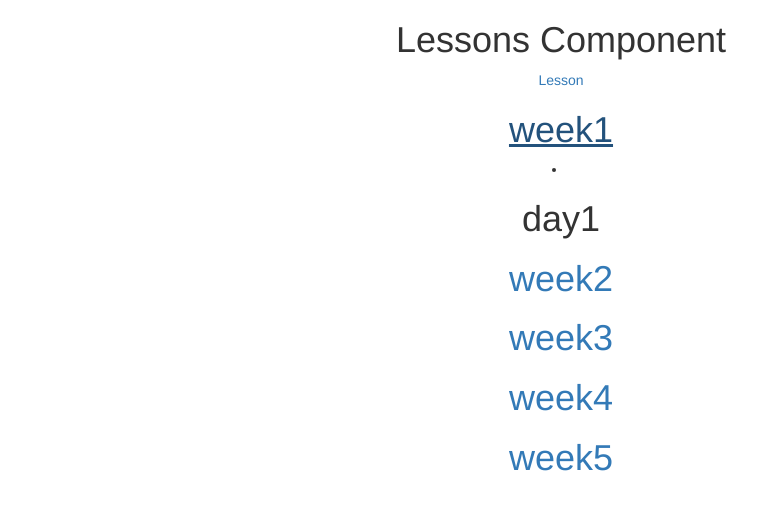
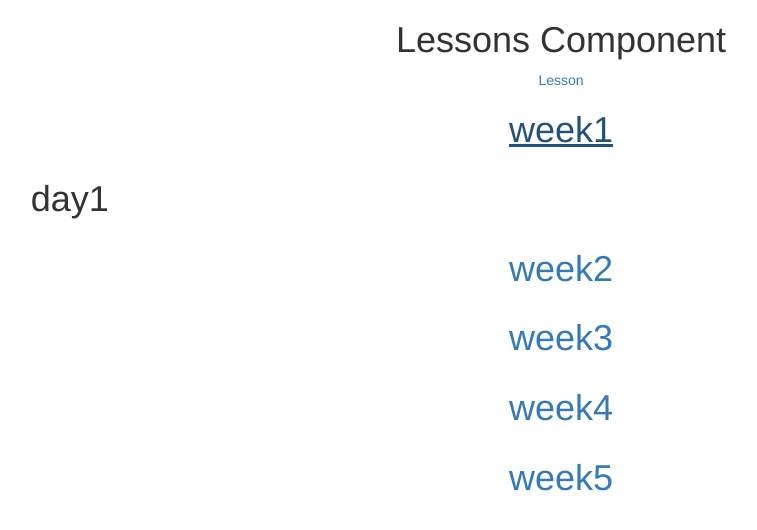
Before and after one commit to shyguy91/lads, a React (Create React App) app: page /lessons in a window 1280 px wide. Both pictures are taken after a click on the link "week1". Shown: the top 530 px of the page, without its empty margins (79-836 px from the left). Built offline with nearby package versions, Linux system fonts and the light colour scheme.

Commit message:
last night

```diff
--- a/src/components/student/lessons/day.js
+++ b/src/components/student/lessons/day.js
@@ -10,19 +10,19 @@ class Day extends Component {
 
     render() {
         // const {description,img,name,tempCelsius} = this.props.city;
-        console.log(this.props.text)
+        // console.log(this.props.text)
         let lesson = this.props.days.map((day, index) =>
             <div key={index}> {day.Topic}  </div>)
 
         return (
-            <div>
-                <li>
-
-                </li>
 
 
-                <h1>{this.props.text}</h1>
-            </div>
+                    <div className="col-xs-3">
+                        <h1>{this.props.day}</h1>
+                        </div>
+
+
+
         )
     }
 }
--- a/src/components/student/lessons/lessons.js
+++ b/src/components/student/lessons/lessons.js
@@ -168,13 +168,11 @@ class Lessons extends Component {
         ))
         return (
             <div>
-                <div>
+
                     <h1>Lessons Component</h1>
                     <Link to="/lesson">Lesson</Link>
-                </div>
 
                 {week}
-
             </div>
         )
     }
--- a/src/components/student/lessons/week.js
+++ b/src/components/student/lessons/week.js
@@ -16,10 +16,10 @@ class Week extends Component {
 
     render() {
         let days = Object.keys(this.props.week).map((days, index) => (
-            <Day key={index} index={index} week={this.props.week} text={days} days={this.props.week[days]} />))
+            <Day key={index} index={index} week={this.props.week} day={days} days={this.props.week[days]} />))
 
         return (
-            <div>
+            <div className="row">
 
                 <a onClick={this.onClick} href='#'><h1>{this.props.weekNumber}</h1></a>
                 <div>{this.state.showDays && days}</div>
```
